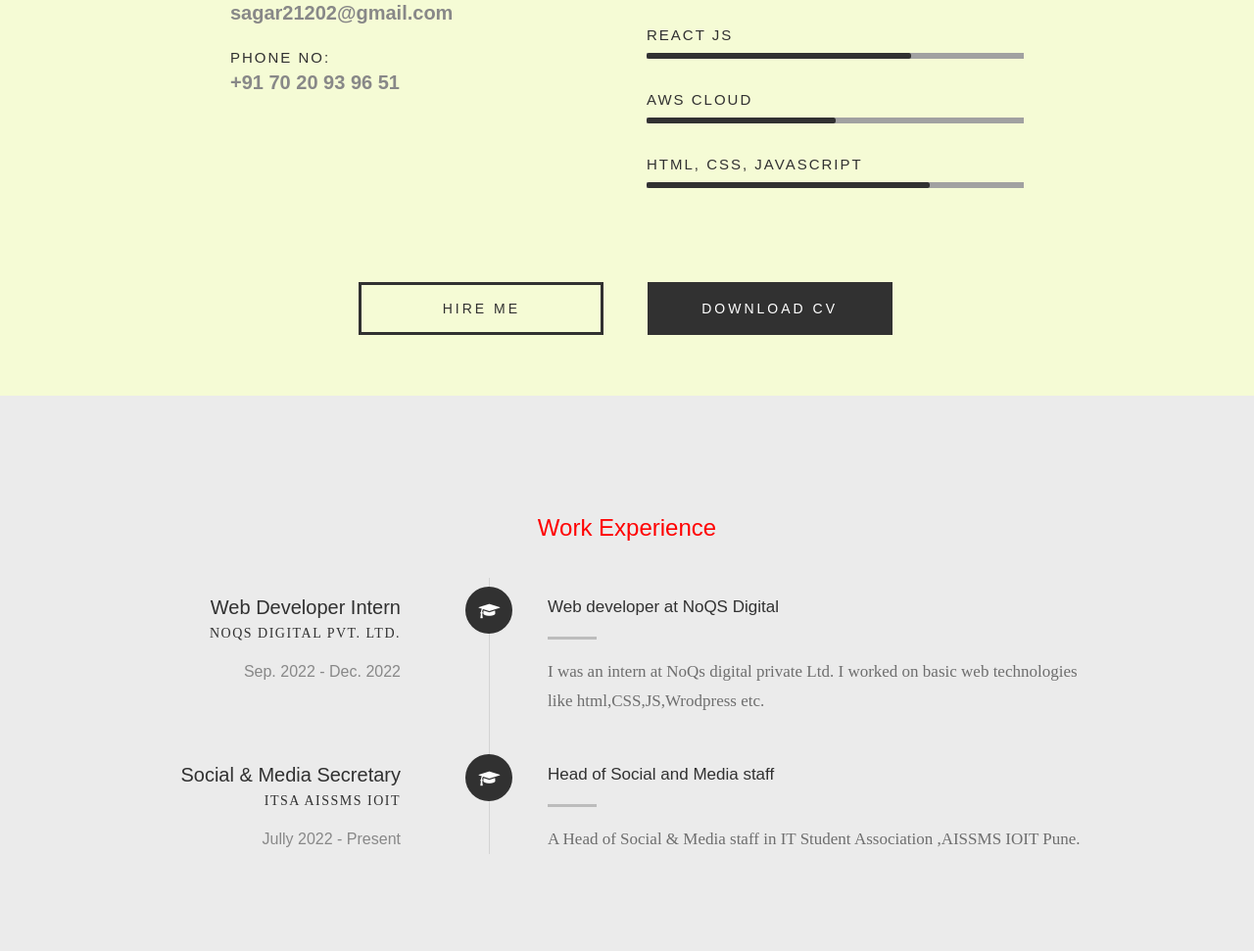
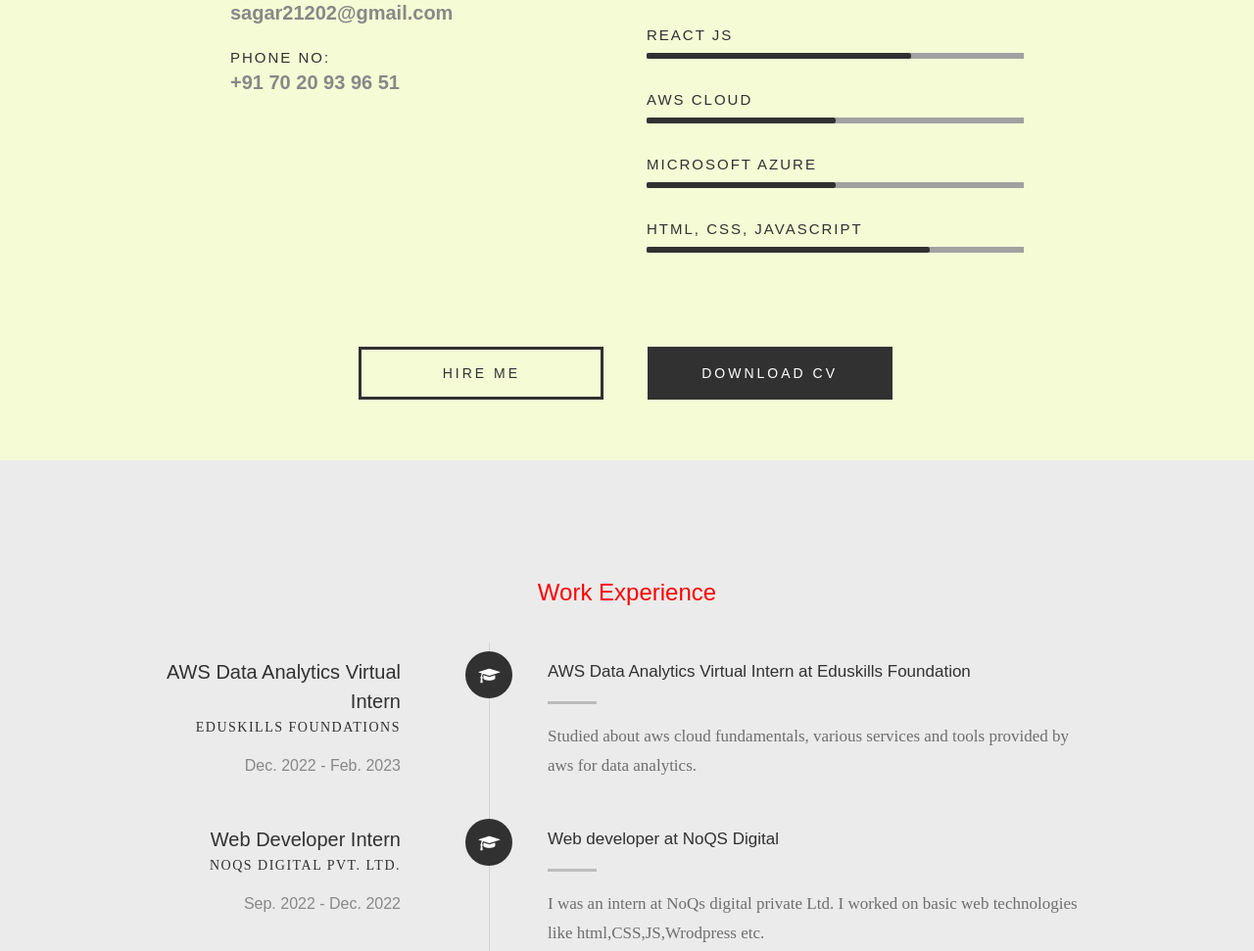
Before and after one commit to Sagarj21/sagar, a plain HTML site: page index.html in a window 1280 px wide. Shown: the part 1513-2484 px from the top of the page at 98% size. Drawn offline with nearby package versions, Linux system fonts and the light colour scheme.

Commit message:
adding new work exp

```diff
--- a/index.html
+++ b/index.html
@@ -220,8 +220,12 @@
                     <strong>React Js</strong>
                 </li>
                 <li>
-                    <div class="progress percent50"><span>50%</span></div>
+                    <div class="progress percent50"><span>80%</span></div>
                     <strong>AWS Cloud</strong>
+                </li>
+                <li>
+                    <div class="progress percent50"><span>80%</span></div>
+                    <strong>Microsoft Azure</strong>
                 </li>
                 <li>
                     <div id="resumee" class="progress percent75"><span>75%</span></div>
@@ -262,6 +266,25 @@
         <div class="col-twelve">
 
             <div class="timeline-wrap">
+
+                <div class="timeline-block">
+
+                    <div class="timeline-ico">
+                        <i class="fa fa-graduation-cap"></i>
+                    </div>
+
+                    <div class="timeline-header">
+                        <h3>AWS Data Analytics Virtual Intern</h3>
+                        <h5>Eduskills Foundations</h5>
+                        <p>Dec. 2022 - Feb. 2023</p>
+                    </div>
+
+                    <div class="timeline-content">
+                        <h4>AWS Data Analytics Virtual Intern at Eduskills Foundation</h4>
+                        <p>Studied about aws cloud fundamentals, various services and tools provided by aws for data analytics.</p>
+                    </div>
+
+                </div>
 
                 <div class="timeline-block">
 
```
